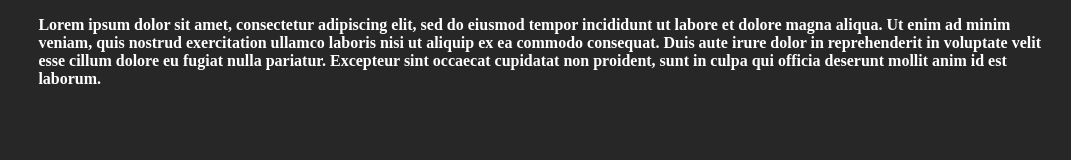
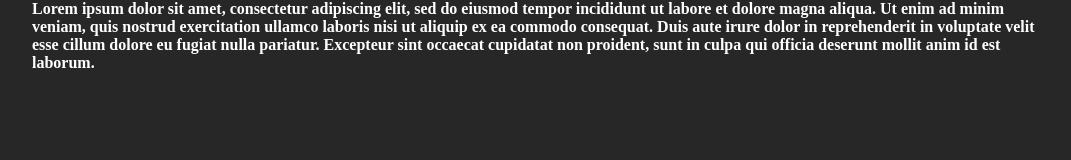
Before and after one commit to scotnewbury/sass-work, a plain HTML site: page dist/index.html in a window 1280 px wide. Shown: the whole page, without its empty margins (96-1167 px from the left). Drawn offline with Linux system fonts and the light colour scheme.

Commit message:
working with partials

```diff
--- a/dist/css/main.css
+++ b/dist/css/main.css
@@ -1,3 +1,9 @@
+* {
+  box-sizing: border-box;
+  margin: 0;
+  padding: 0;
+}
+
 body {
   background-color: #272727;
   color: #fff;
--- /dev/null
+++ b/dist/scss/_resets.scss
@@ -0,0 +1,5 @@
+* {
+    box-sizing: border-box;
+    margin: 0;
+    padding: 0;
+}
--- a/dist/scss/main.scss
+++ b/dist/scss/main.scss
@@ -1,12 +1,5 @@
-$primary-color: #272727;
-$accent-color: #ff652f;
-$text-color: #fff;
-
-$font-weights: (
-    "regular": 400,
-    "medium": 500,
-    "bold": 700
-);
+@import './resets';
+@import './variables';
 
 body {
     background-color: $primary-color;
```
Also changed, not shown: dist/scss/_variables.scss (added, +9 -0 lines), 1 other file.
